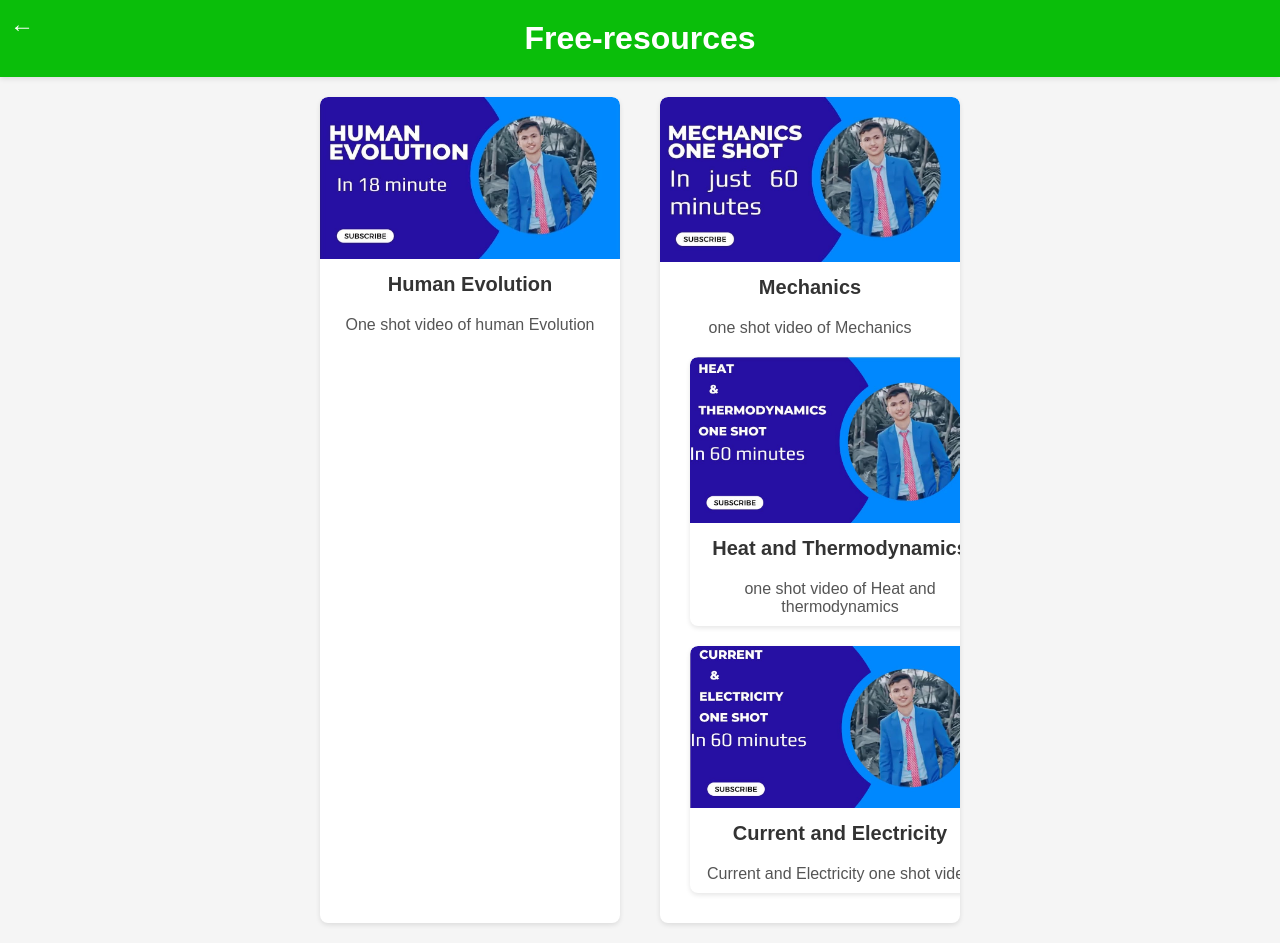
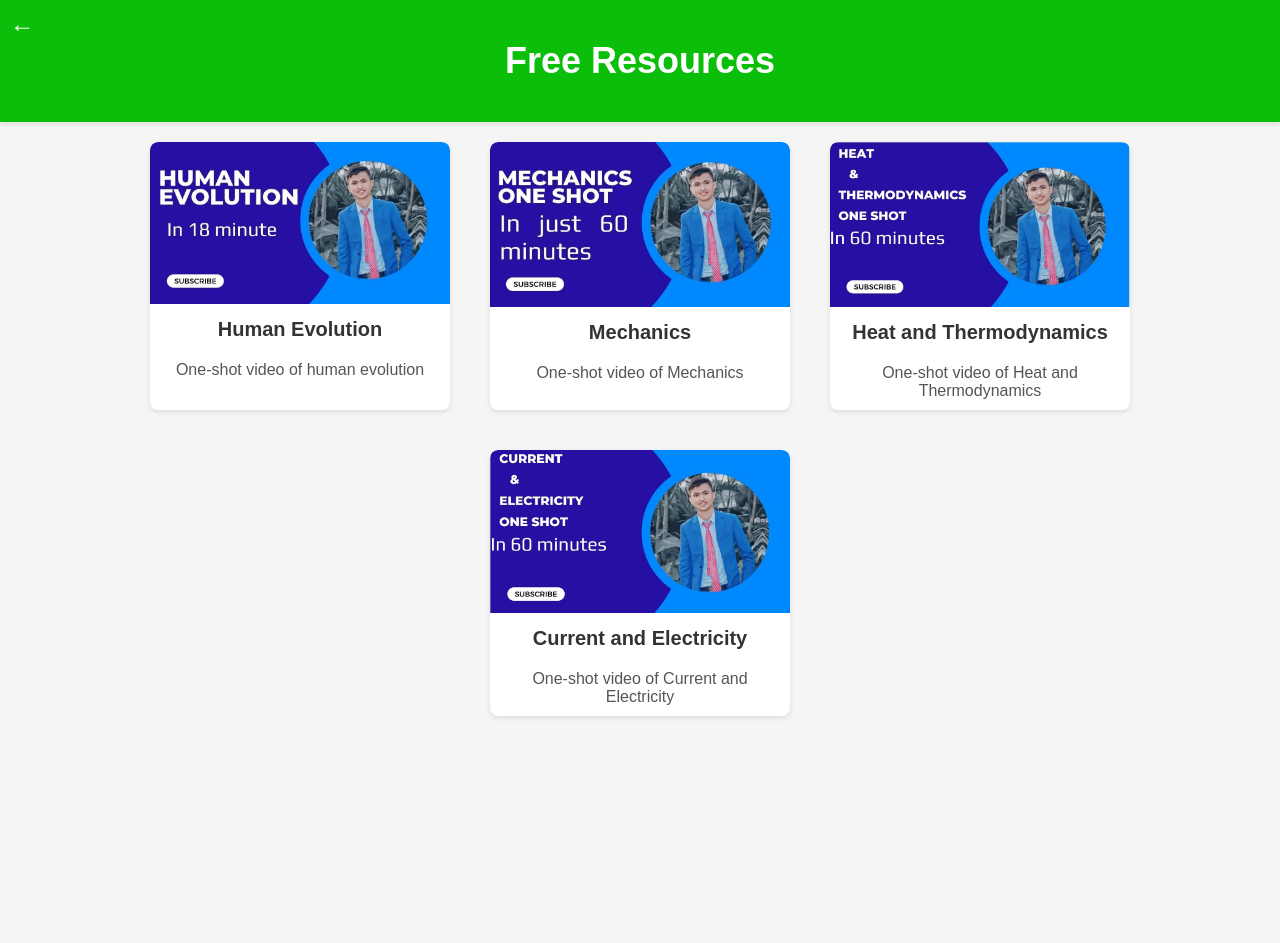
Before and after one commit to SuyogAacharya/entrance_master, a plain HTML site: page free_resources.html in a window 1280 px wide. After the commit the page ends 800 px from the top, so only its background shows below. Drawn offline with Linux system fonts and the light colour scheme.

Commit message:
code arranged professionally

```diff
--- a/free_resources.html
+++ b/free_resources.html
@@ -24,7 +24,7 @@
             color: #fff;
             padding: 20px;
             box-shadow: 0 2px 5px rgba(0, 0, 0, 0.1);
-            position: relative; /* Add position for arrow */
+            position: relative;
         }
 
         /* Left arrow styles */
@@ -42,7 +42,7 @@
             font-size: 36px;
             font-weight: bold;
             margin: 20px 0;
-            color: #333;
+            color: #fff;
         }
 
         /* Gallery container styles */
@@ -61,7 +61,7 @@
             box-shadow: 0 2px 5px rgba(0, 0, 0, 0.1);
             overflow: hidden;
             transition: transform 0.2s ease-in-out;
-            cursor: pointer; /* Cursor set to hand */
+            cursor: pointer;
         }
 
         /* Image styles */
@@ -95,43 +95,46 @@
 <body>
     <!-- Header -->
     <div class="header">
-        <a class="left-arrow" href="index.html">&#8592;</a> <!-- Left-facing arrow -->
-        <h1>Free-resources</h1>
+        <a class="left-arrow" href="index.html">&#8592;</a>
+        <h1 class="title">Free Resources</h1>
     </div>
 
     <!-- Gallery -->
     <div class="gallery">
-        <!-- Your free-resources items go here -->
-        <!-- Human Evolution-->
+        <!-- Human Evolution -->
         <div class="gallery-item">
-           <a href="https://youtu.be/lOQeRAz7_oo?si=ogA6hhL2-oh4gqwo">
-            <img src="free-resources photo/Human evolution.jpg" alt="blank"> </a>
+            <a href="https://youtu.be/lOQeRAz7_oo?si=ogA6hhL2-oh4gqwo">
+                <img src="free-resources photo/Human evolution.jpg" alt="Human Evolution">
+            </a>
             <div class="topic-title">Human Evolution</div>
-            <div class="topic-description">One shot video of human Evolution</div>
+            <div class="topic-description">One-shot video of human evolution</div>
         </div>
 
         <!-- Mechanics -->
         <div class="gallery-item">
             <a href="https://youtu.be/7mBW3Ot4TPk?si=ap64Dnw_iOLKtfoM">
-                <img src="free-resources photo/mechanics.jpg" alt="blank"></a>
+                <img src="free-resources photo/mechanics.jpg" alt="Mechanics">
+            </a>
             <div class="topic-title">Mechanics</div>
-            <div class="topic-description">one shot video of Mechanics <div>
+            <div class="topic-description">One-shot video of Mechanics</div>
         </div>
 
-        <!-- Heat and thermodynamics -->
+        <!-- Heat and Thermodynamics -->
         <div class="gallery-item">
-           <a href="https://youtu.be/0KcdfY6l3xE?si=IxYAI57KgNVvF_T7">
-            <img src="free-resources photo/heat and thermo.jpg" alt="blank"></a>
+            <a href="https://youtu.be/0KcdfY6l3xE?si=IxYAI57KgNVvF_T7">
+                <img src="free-resources photo/heat and thermo.jpg" alt="Heat and Thermodynamics">
+            </a>
             <div class="topic-title">Heat and Thermodynamics</div>
-            <div class="topic-description">one shot video of Heat and thermodynamics</div>
+            <div class="topic-description">One-shot video of Heat and Thermodynamics</div>
         </div>
 
-        <!-- Current and Electricity-->
+        <!-- Current and Electricity -->
         <div class="gallery-item">
-          <a href="https://youtu.be/ogiOyQ6U5Xs?si=kM_UpHS595C41ox1">
-            <img src="free-resources photo/current and electricity.jpg" alt="blank"> </a>
+            <a href="https://youtu.be/ogiOyQ6U5Xs?si=kM_UpHS595C41ox1">
+                <img src="free-resources photo/current and electricity.jpg" alt="Current and Electricity">
+            </a>
             <div class="topic-title">Current and Electricity</div>
-            <div class="topic-description">Current and Electricity one shot video</div>
+            <div class="topic-description">One-shot video of Current and Electricity</div>
         </div>
     </div>
 </body>
```
